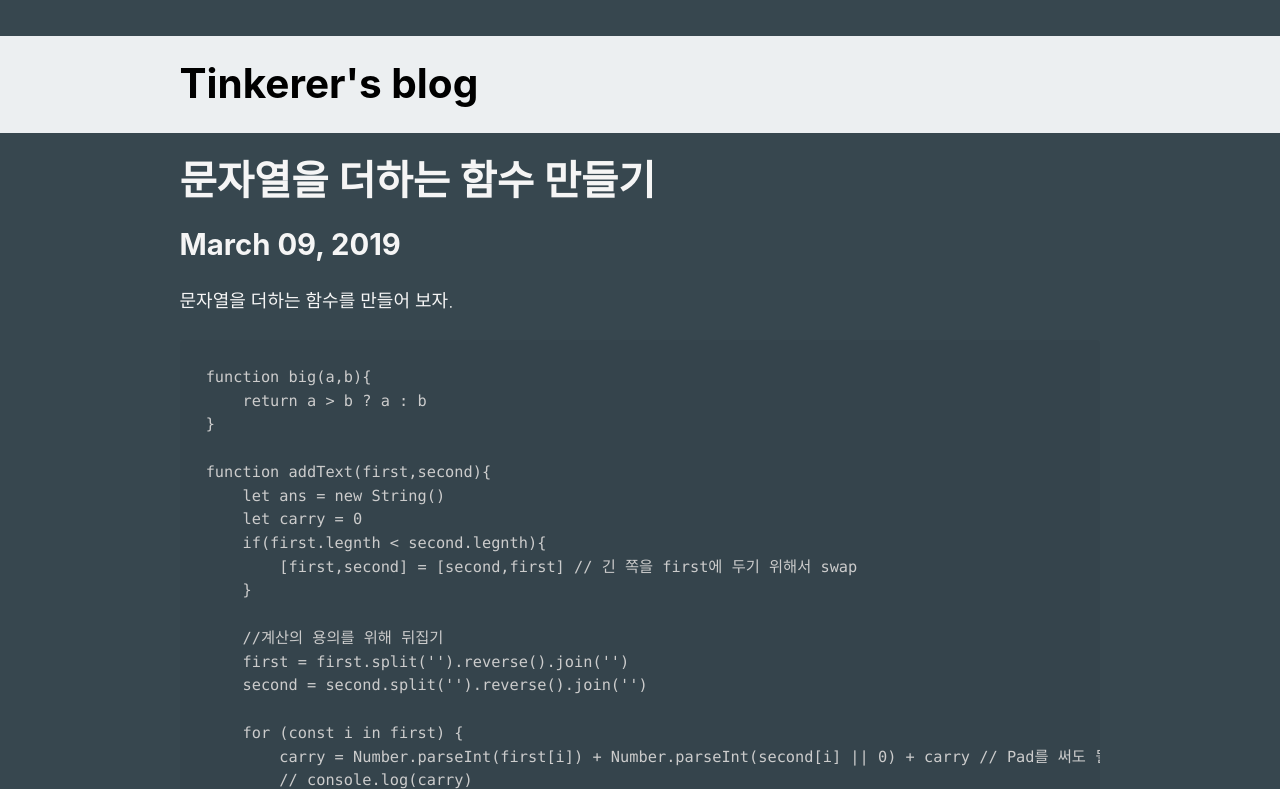
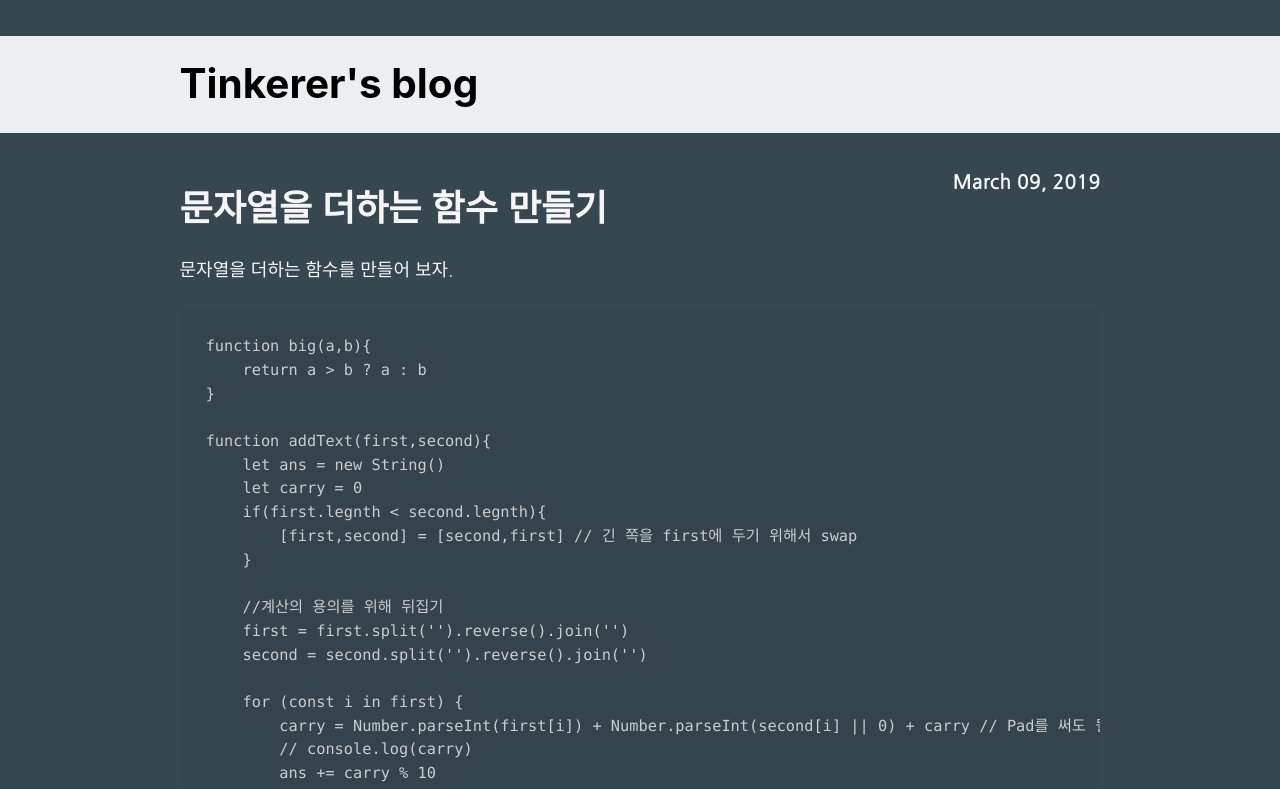
Before and after one commit to dogun1228/gatsby-site, a Gatsby site: page /blog/fizzBuzz.md in a window 1280 px wide. Shown: the top 789 px of the page. Built offline with nearby package versions, Linux system fonts and the light colour scheme; Gatsby itself is replaced by a stand-in of ours; some packages are replaced by stand-ins of ours; code samples lack their colours.

Commit message:
타이틀 약간 수정+설명 수정

```diff
--- a/gatsby-config.js
+++ b/gatsby-config.js
@@ -1,7 +1,7 @@
 module.exports = {
   siteMetadata: {
     title: `Tinkerer's blog`,
-    description: `Karin의 블로그입니다 -☆`,
+    description: `Karin의 블로그입니다`,
     author: `@KerinTink`,
   },
   plugins: [
--- a/src/templates/blogTemplate.js
+++ b/src/templates/blogTemplate.js
@@ -10,9 +10,28 @@ export default function Template({
   return (
     <Layout>
       <div className="blog-post-container">
-        <div className="blog-post">
-          <h1>{frontmatter.title}</h1>
-          <h2>{frontmatter.date}</h2>
+        <div
+          style={{
+            margin: '1em auto',
+            float: 'left',
+            'font-weight': '800',
+            'font-size': '200%',
+          }}
+        >{frontmatter.title}</div>
+        <div
+          style={{
+            margin: '0.5em auto',
+            float: 'right',
+            'font-size': '110%',
+            'font-weight': 'bold',
+          }}
+        >{frontmatter.date}</div>
+        <div
+          style={{
+            clear: 'both',
+          }}
+          className="blog-post"
+        >
           <div
             className="blog-post-content"
             dangerouslySetInnerHTML={{ __html: html }}
```
